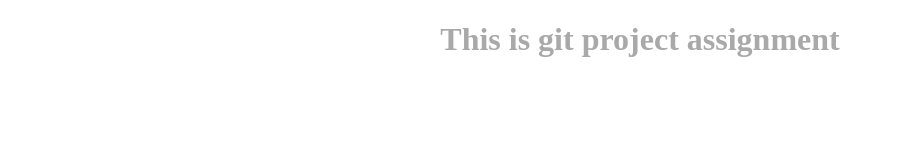
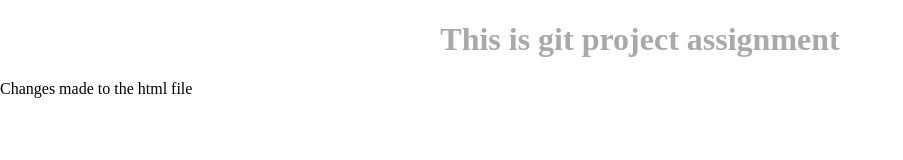
Before and after one commit to Shantanoo-Chandorkar/GitAssignment, a plain HTML site: page index.html in a window 1280 px wide. Shown: the whole page, without its empty margins (0-903 px from the left). Drawn offline with Linux system fonts and the light colour scheme.

Commit message:
committing HTML only

```diff
--- a/index.html
+++ b/index.html
@@ -8,7 +8,7 @@
   </head>
   <body>
     <h1>This is git project assignment</h1>
-
+    <p>Changes made to the html file</p>
     <script src="app.js"></script>
   </body>
 </html>
```
